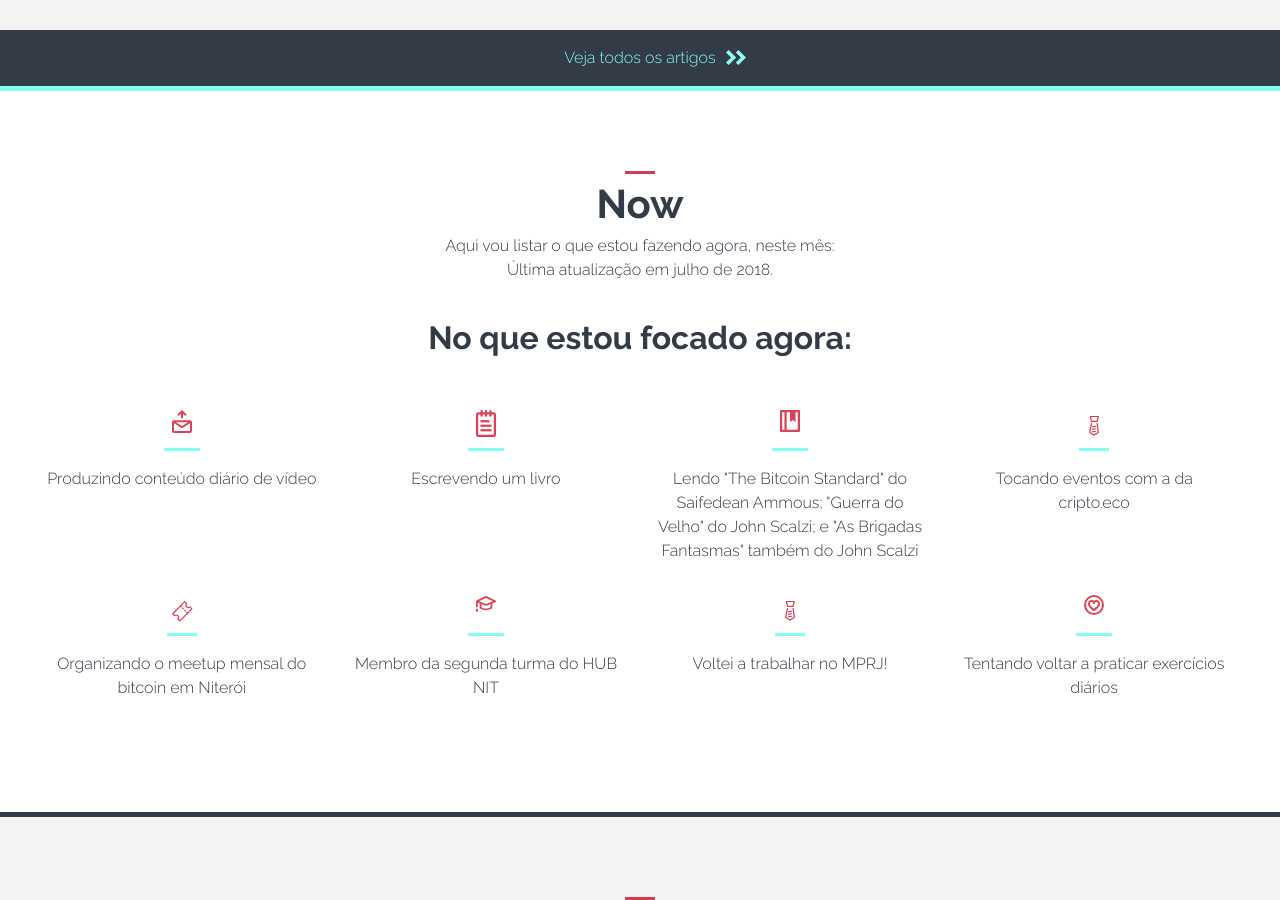
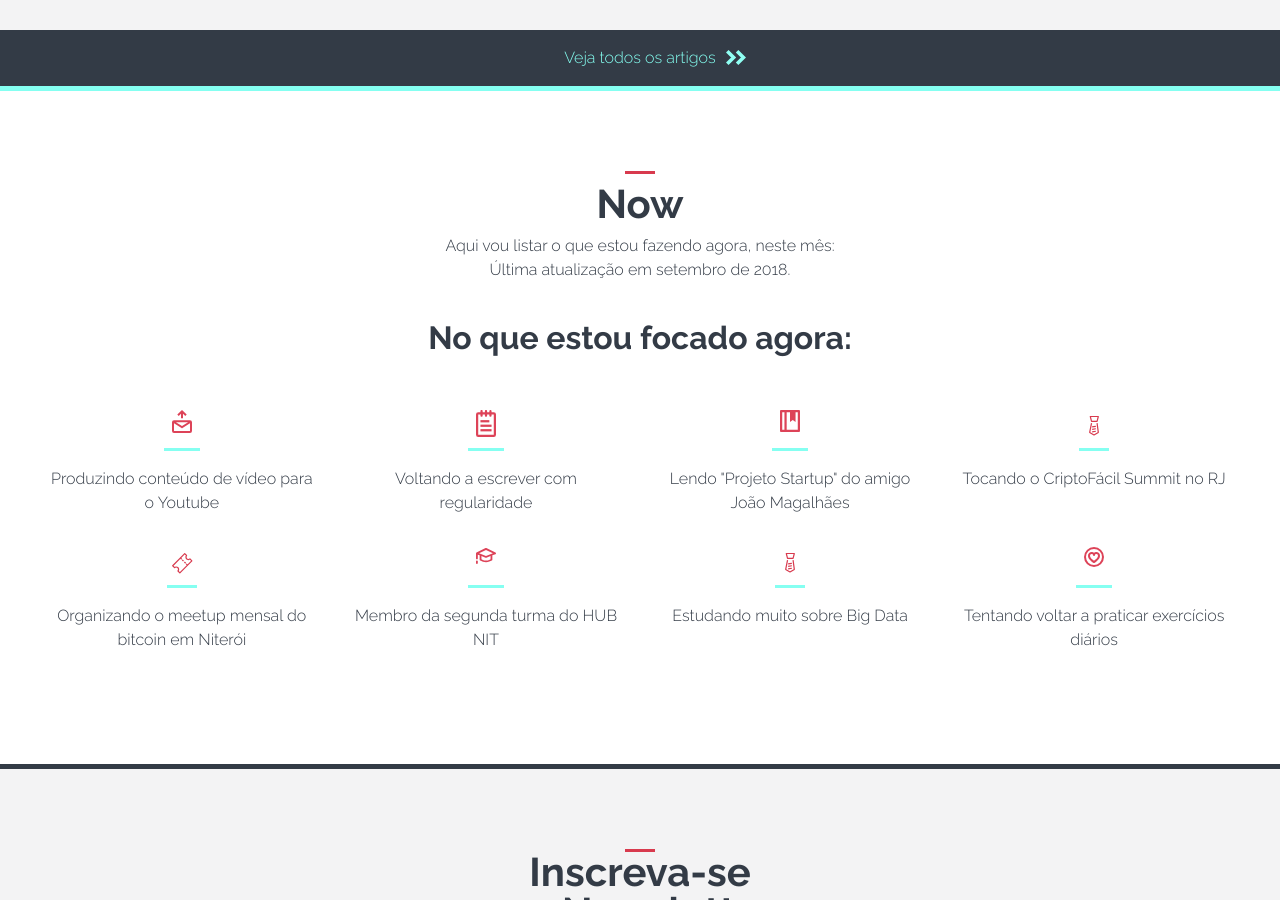
Before and after one commit to pedromarins/pedromarins.github.io, a Jekyll site: the page built from index.html, in a window 1280 px wide and 900 px high, scrolled down 1698 px. Built offline with Jekyll 4.4.1, drawn with Linux system fonts in a browser that asks for light colours.

Commit message:
atualizando o conteúdo no Now com o que estou fazendo em setembro de 2018

```diff
--- a/_data/now.yml
+++ b/_data/now.yml
@@ -1,13 +1,13 @@
-- content: Produzindo conteúdo diário de vídeo
+- content: Produzindo conteúdo de vídeo para o Youtube
   type: newsletter
 
-- content: Escrevendo um livro
+- content: Voltando a escrever com regularidade
   type: blog
 
-- content: Lendo "The Bitcoin Standard" do Saifedean Ammous; "Guerra do Velho" do John Scalzi; e "As Brigadas Fantasmas" também do John Scalzi
+- content: Lendo "Projeto Startup" do amigo João Magalhães
   type: book
 
-- content: Tocando eventos com a da cripto.eco
+- content: Tocando o CriptoFácil Summit no RJ
   type: job
 
 - content: Organizando o meetup mensal do bitcoin em Niterói
@@ -16,7 +16,7 @@
 - content: Membro da segunda turma do HUB NIT
   type: study
 
-- content: Voltei a trabalhar no MPRJ!
+- content: Estudando muito sobre Big Data
   type: job
 
 - content: Tentando voltar a praticar exercícios diários
--- a/index.html
+++ b/index.html
@@ -35,7 +35,7 @@ title: Home
 
 <section class="now">
 	<h2 class="now-title">Now</h2>
-	<p class="now-text">Aqui vou listar o que estou fazendo agora, neste mês: <br> Última atualização em julho de 2018.</p>
+	<p class="now-text">Aqui vou listar o que estou fazendo agora, neste mês: <br> Última atualização em setembro de 2018.</p>
 	<ul class="now-list">
 		<h3 class="now-list--title">No que estou focado agora:</h3>
 		{% for now in site.data.now %}
```
